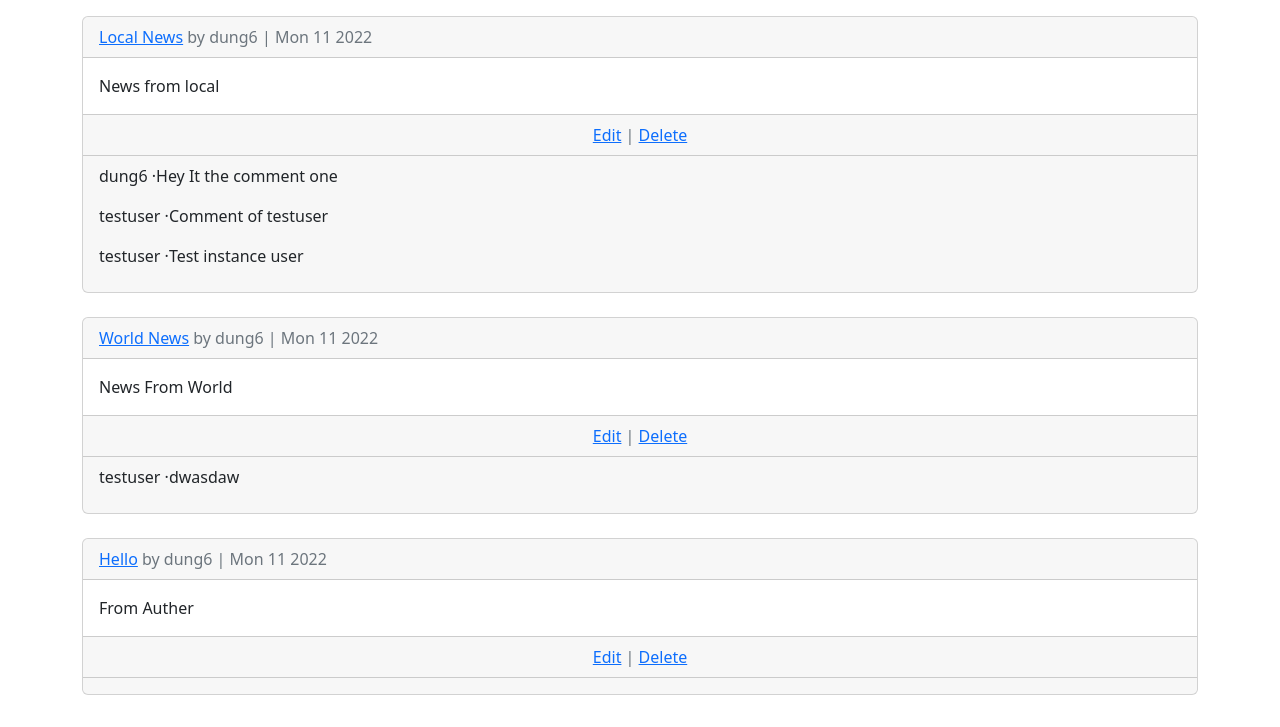
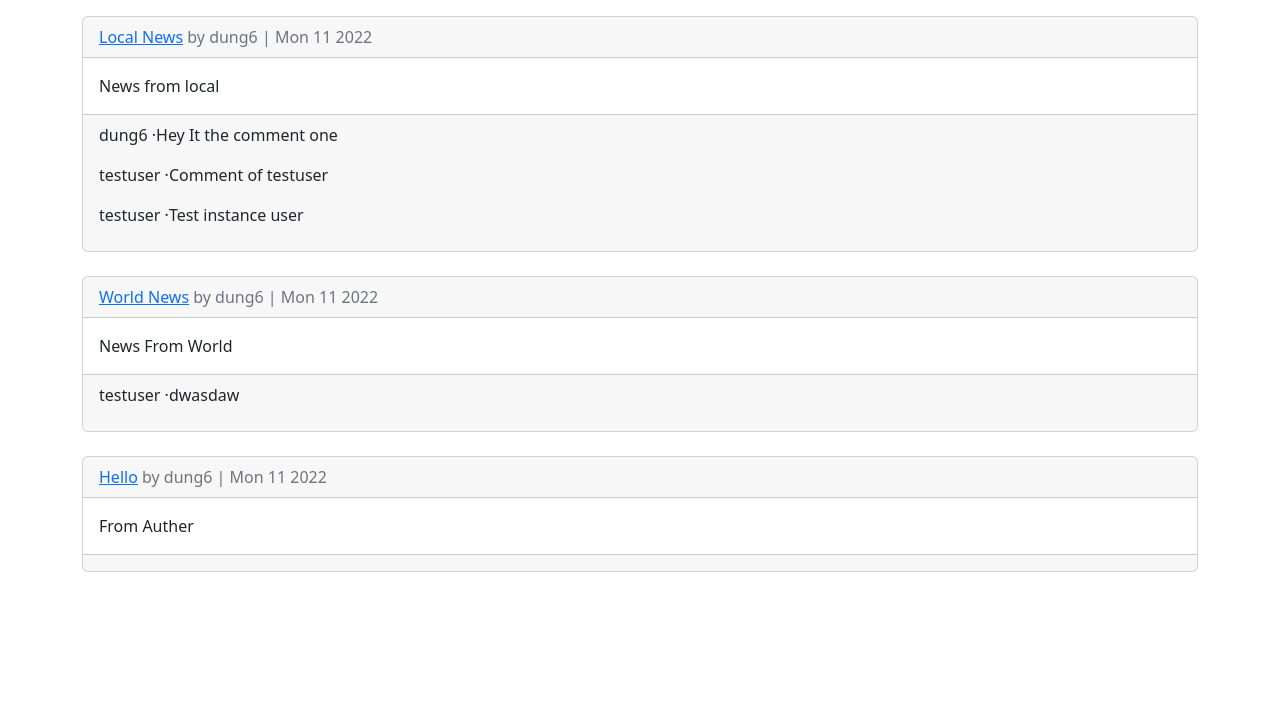
Before and after one commit to NVDungg/D4B_news, a Django app: page /articles/ in a window 1280 px wide. Shown: the part 73-800 px from the top of the page. Run offline with Django 4.2, Linux system fonts and the light colour scheme; data comes from the database, SQL or seed files in the repository.

Commit message:
change permission E/D

```diff
--- a/news/templates/articles/article_list.html
+++ b/news/templates/articles/article_list.html
@@ -12,10 +12,14 @@
         <div class="card-body">
             {{ article.body }}
         </div>
-        <div class="card-footer text-center text-muted">
-            <a href="{% url 'article_edit' article.pk %}">Edit</a> |
-            <a href="{% url 'article_delete' article.pk %}">Delete</a>
-        </div>
+
+        {% if article.author == request.user %}
+            <div class="card-footer text-center text-muted">
+                <a href="{% url 'article_edit' article.pk %}">Edit</a> |
+                <a href="{% url 'article_delete' article.pk %}">Delete</a>
+            </div>
+        {% endif%}
+
         <div class="card-footer">
             {% for comment in article.comment_set.all %}
                 <p> <span class="font-weight-bold">{{ comment.author }} &middot;</span>{{ comment }}</p>
```
